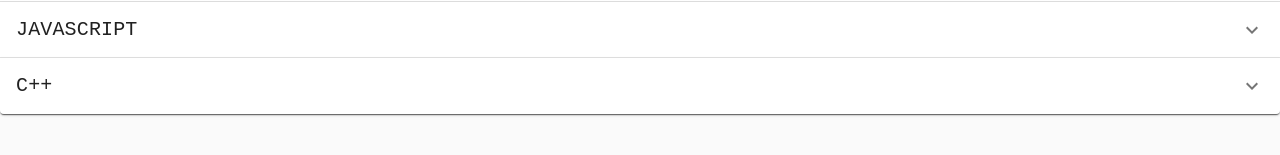
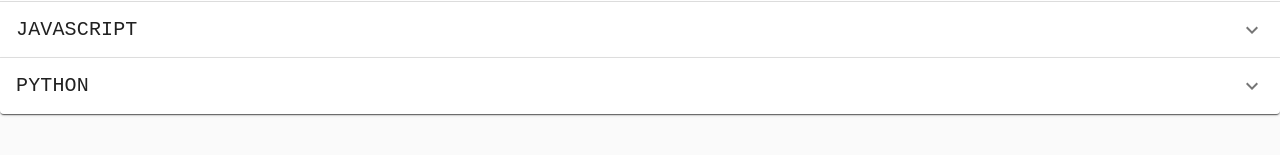
Before and after one commit to kristina-arezina/terms-2-program, a React (Create React App) app: page /journey in a window 1280 px wide. Shown: the part 371-526 px from the top of the page. Built offline with nearby package versions, Linux system fonts and the light colour scheme.

Commit message:
fixed contnent on home page

```diff
--- a/src/components/About/About.js
+++ b/src/components/About/About.js
@@ -43,8 +43,10 @@ function About(){
                                             }}
                                         >
                                             Programing is not difficult but it is complicated. Something is difficult if it requires a lot of skills to accomplish that task. For example, memorizing a huge list of random numbers in 1 minute is difficult as not many people have the capacity to do that. Thankfully, programming is complicated rather than difficult which means anyone can learn to program if they get over the two main barriers that make programming seem difficult.<br/><br/>
-                                            Many people wish to learn how to program since it is a powerful tool that allows for innovation, creation, and optimization. Unfortunately, getting started is intimidating. A major barrier that gets in the way of learning programming is the language that is used in this field. There seem to be hundreds of terms, abbreviations, and acronyms for concepts that seem foreign. Being unable to decipher the words in every programing article or video tutorial is discouraging to many and causes people to give up on learning to program.<br/><br/>
-                                            Another major setback for people that wish to get into programming is that it is very hard to figure out where to start. Hundreds of programming languages exist not to mention the thousands of libraries and frameworks that go with each language. Additionally, each language uses different rules for writing programs (called syntax) and is capable of doing specific jobs well. It is overwhelming to attempt to learn the different methods of programming and makes people stop their journey before they have even started.
+
+                                            Many people wish to learn how to program since it is a powerful tool that allows for innovation, creation, and optimization. Unfortunately, getting started is intimidating. A major barrier that gets in the way of learning how to code is the language that is used in this field. There seem to be hundreds of terms, abbreviations, and acronyms for concepts that seem foreign. Being unable to decipher the words in every programing article or video tutorial is discouraging to many and causes people to give up on learning to program.<br/><br/>
+
+                                            Another major setback for people that wish to get into programming is that it is very hard to figure out where to start. Hundreds of programming languages exist not to mention the thousands of libraries and frameworks that go with each language. Additionally, each language uses different rules for writing programs (called syntax) and is capable of doing specific jobs well. It is overwhelming to attempt to learn the different methods of programming which makes people stop their programing journey before they have even started.<br/><br/>
                                         </p>
                                     </Paper>
                                 </Grid>
@@ -80,10 +82,9 @@ function About(){
                                         >
                                             Terms2Program is a web app designed to encourage people to program. The core belief of this application is that the world is missing out on amazing innovation and problem-solving because people are misguided into thinking programing is beyond their intellectual abilities.<br/><br/>
 
-                                            This web app is comprised of two parts. The HOME page of this application presents a list of regularly used terms in the field of programming, along with a simple description of each term and a list of resources that you can use to learn more about that topic. The terms are divided into two categories WEB BASICS and SOFTWARE DEVELOPMENT TERMS. Additionally, on the HOME page, there is a list of common programming LANGUAGES, FRAMEWORKS, and LIBRARIES. Clicking on an item from any of the above categories brings up a description of that programing
-                                            language / library / framework, what it can be used for, along with a list of resources that can help you get started learning it.<br/><br/>
+                                            This web app is comprised of two parts. The HOME page of this application presents a list of regularly used terms in the field of programming, along with a simple description of each term and a list of resources that you can use to learn more about that topic. The terms are divided into two categories WEB BASICS and SOFTWARE DEVELOPMENT TERMS. Additionally, on the HOME page, there is a list of common programming LANGUAGES, FRAMEWORKS, and LIBRARIES. Clicking on an item from any of the above categories brings up a description of that programing language / library / framework, what it can be used for, along with a list of resources that can help you get started learning it.<br/><br/>
 
-                                            The second part of Terms2Program is meant to motivate and inspire people to program at all levels. The best way to learn any skill that is new to you is to see how successful people went about learning it; as the old saying goes, "If you can't beat them, join them". The PROGRAMING JOURNEYS page, as suggested by its name, presents a list of programing journeys from other people. In addition to helping complete beginners get started the PROGRAMING JOURNEYS page contains stories that explain how people approached learning specific skills in programming (languages / libraries / frameworks).
+                                            The second part of Terms2Program is meant to motivate and inspire people to program at all levels. The best way to learn any skill is to see how successful people went about learning it; as the old saying goes, "If you can't beat them, join them". The PROGRAMING JOURNEYS page, as suggested by its name, presents a list of programming journeys from successful, self-taught programmers. In addition to helping complete beginners get started the PROGRAMING JOURNEYS page contains stories that explain how people approached learning specific skills in programming (languages / libraries / frameworks).
                                         </p>
                                     </Paper>
                                 </Grid>
--- a/src/journeyStore.js
+++ b/src/journeyStore.js
@@ -1,5 +1,5 @@
 export const level = [
-    "complete beginner", "react", "C++", "JavaScript"
+    "complete beginner", "react", "Python", "JavaScript"
 ]
 
 export const journeys = [
@@ -64,24 +64,23 @@ export const journeys = [
     {
         id: 'JavaScript2',
         title: 'How I landed my first Javascript Development Job and got 6 figures for it',
-        description: 'In high school learned about graphic design. Was programing for one year. ' +
-            'Preaches of starting small “nobody can expect to understand coding overnight”. ' +
-            'Learned HTML and CSS first. Liked freecodecamp. Recommends to start a programming project ' +
-            'when you feel comfortable with the syntax of  language.',
+        description: 'Aziz Ali decided that he wanted to learn to program and eventually taught himself how to do so.' +
+            ' He overcame his self-imposed belief of "coding is not for me" and learned JavaScript because he wanted to ' +
+            'be able to express his own ideas without relying on other people to write his code. He believes that HTML, ' +
+            'CSS, and JavaScript combination is the most powerful and versatile tech stack. Although Aziz focuses ' +
+            'on getting a job from learning javascript he shares tips on how to learn the language in the first place.',
         link: 'https://ilovecoding.org/blog/6-figure-developer-job',
         level:"JavaScript"
     },
     {
-        id: 'C++1',
-        title: 'Testing',
-        description: 'This website looks a bit sketchy but if you ignore that it provides invaluable ' +
-            'information about why you should learn to program correctly. The claim made is that you can learn the ' +
-            'basics of programming quickly however, researchers have shown it takes about ten years to develop ' +
-            'expertise in a particular area. Believes you must challenge yourself with a task that is just beyond your ' +
-            'current ability, trying it, analyzing your performance while and after doing it, and correcting any ' +
-            'mistakes. Make programming fun. Learn by doing.',
-        link: 'https://www.norvig.com/21-days.html',
-        level:"C++"
+        id: 'Python',
+        title: 'How I learned Python Programming RAPIDLY!',
+        description: 'Chase Childers was programming for 3 years and is now a Full-Stack Python Developer/Programmer. ' +
+            'He started to code because he loves technology, creating and fixing things. Chase used Youtube, ' +
+            'the internet and a mentor to learn Python. He shares the challenges he faced while learning and gives ' +
+            'tips and advice to beginners.',
+        link: 'https://www.codementor.io/cchilders/how-i-learned-python-programming-rapidly-wqnklac0b',
+        level:"Python"
     },
 
 ]
--- a/src/storeLink.js
+++ b/src/storeLink.js
@@ -72,7 +72,7 @@ export const links = [
         link1:"https://blog.teamtreehouse.com/choose-programming-language",
         link2:"https://www.freecodecamp.org/news/how-to-choose-which-programming-language-you-should-learn-in-2019-60abef241012/",
         link3:"https://medium.com/the-mission/how-to-choose-which-programming-language-to-learn-infographic-46f7874bd02",
-        link4:"https://opensource.com/article/17/1/choosing-your-first-programming-language",
+        link4:"https://medium.com/sololearn/warning-your-programming-career-b9579b3a878b",
         video1:"https://www.youtube.com/watch?v=2EaopRDxNrw",
         video2:"https://www.youtube.com/watch?v=poJfwre2PIs",
         video3:"https://www.youtube.com/watch?v=iH4JJuoHQHc",
@@ -102,6 +102,7 @@ export const links = [
         video1:"https://www.youtube.com/watch?v=dlfrWbYk1v0&t=18s",
         video2:"https://www.youtube.com/watch?v=OSWppEa2Zac",
         video3:"https://www.youtube.com/watch?v=upDLs1sn7g4",
+        video4:"https://www.youtube.com/watch?v=0ZA0oJo00uQ",
     },
     {
         id: 'java',
```
